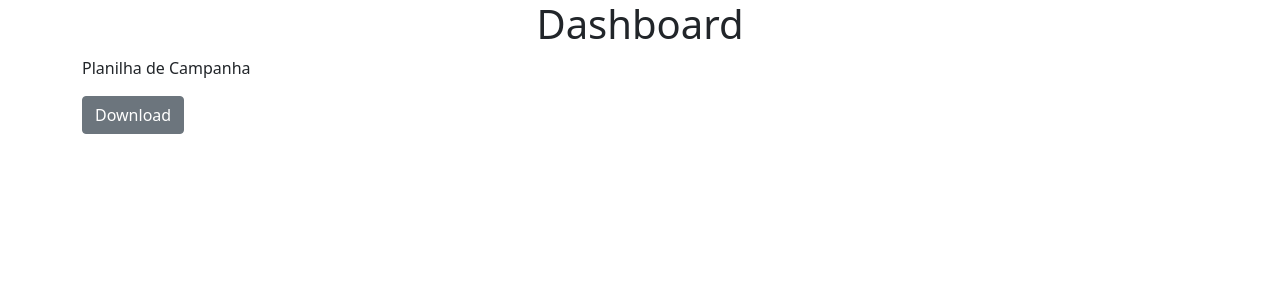
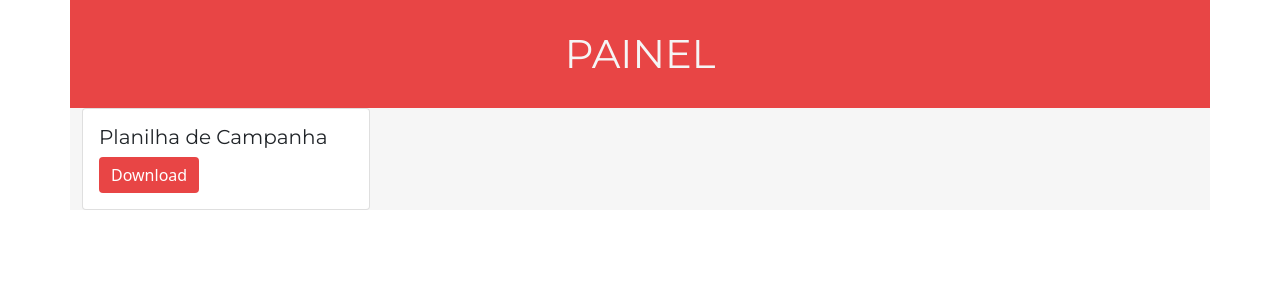
Before and after one commit to linharesrocha/django-dagg, a Django app: page / in a window 1280 px wide. Shown: the top 300 px of the page. Run offline with Django 4.2, Linux system fonts and the light colour scheme.

Commit message:
Alterando cores do painel e do card campanha

```diff
--- a/dashboard/static/dashboard/index.css
+++ b/dashboard/static/dashboard/index.css
@@ -1,3 +1,27 @@
-#dashboard {
+.container {
+    background-color: #F6F6F6;
+}
+
+h1, h2, h3, h4, h5, p, span {
+    font-family: 'Montserrat';
+}
+
+#header {
+    background-color: #E84545;
+}
+
+#header-titulo {
     text-align: center;
+    color: whitesmoke;
+    margin-top: 30px;
+    margin-bottom: 30px;
 }
+
+.btn {
+    background-color: #E84545;
+    border: none;
+}
+
+.btn:hover {
+    background-color: #E84545
+}
--- a/dashboard/templates/dashboard/index.html
+++ b/dashboard/templates/dashboard/index.html
@@ -2,35 +2,47 @@
 
 <!DOCTYPE html>
 <html lang="pt-BR">
+
 <head>
     <meta charset="UTF-8">
     <meta http-equiv="X-UA-Compatible" content="IE=edge">
     <meta name="viewport" content="width=device-width, initial-scale=1">
 
-    <link href="https://cdn.jsdelivr.net/npm/bootstrap@5.0.2/dist/css/bootstrap.min.css" rel="stylesheet" integrity="sha384-EVSTQN3/azprG1Anm3QDgpJLIm9Nao0Yz1ztcQTwFspd3yD65VohhpuuCOmLASjC" crossorigin="anonymous">
+    <link href='https://fonts.googleapis.com/css?family=Montserrat' rel='stylesheet'>
+    <link href="https://cdn.jsdelivr.net/npm/bootstrap@5.0.2/dist/css/bootstrap.min.css" rel="stylesheet"
+        integrity="sha384-EVSTQN3/azprG1Anm3QDgpJLIm9Nao0Yz1ztcQTwFspd3yD65VohhpuuCOmLASjC" crossorigin="anonymous">
     <link rel="stylesheet" href="{% static 'dashboard/index.css' %}">
 
-    <title>Dashboard</title>
+
+    <title>Painel</title>
 </head>
+
 <body>
-
     <div class="container">
-        <div class="row">
+        <div id="header" class="row">
             <div class="col">
-                <h1 id="dashboard">Dashboard</h1>
+                <h1 id="header-titulo">PAINEL</h1>
             </div>
         </div>
         <div class="row">
             <div class="col">
-                <p>Planilha de Campanha</p>
-                <form action="/gerar_excel/" method="post">
-                    <button id="planilha-campanha" type="submit" value="Gerar Excel" class="btn btn-secondary">Download</button>
-                    {% csrf_token %}
-                </form>
+                <div class="card" style="width: 18rem;">
+                    <div class="card-body">
+                        <h5 class="card-title">Planilha de Campanha</h5>
+                        <form action="/gerar_excel/" method="post">
+                            <button id="planilha-campanha" type="submit" value="Gerar Excel"
+                                class="btn btn-secondary">Download</button>
+                            {% csrf_token %}
+                        </form>
+                    </div>
+                </div>
             </div>
         </div>
     </div>
 
-    <script src="https://cdn.jsdelivr.net/npm/bootstrap@5.0.2/dist/js/bootstrap.bundle.min.js" integrity="sha384-MrcW6ZMFYlzcLA8Nl+NtUVF0sA7MsXsP1UyJoMp4YLEuNSfAP+JcXn/tWtIaxVXM" crossorigin="anonymous"></script>
+    <script src="https://cdn.jsdelivr.net/npm/bootstrap@5.0.2/dist/js/bootstrap.bundle.min.js"
+        integrity="sha384-MrcW6ZMFYlzcLA8Nl+NtUVF0sA7MsXsP1UyJoMp4YLEuNSfAP+JcXn/tWtIaxVXM"
+        crossorigin="anonymous"></script>
 </body>
+
 </html>
--- a/dashboard/views.py
+++ b/dashboard/views.py
@@ -1,7 +1,7 @@
 from django.shortcuts import render
 from django.http import HttpResponse
 from django.template import loader
-from .scripts.planilha_campanha import gerar_excel
+from scripts.planilha_campanha import gerar_excel
 
 def index(request):
     return render(request, 'dashboard/index.html')
```
Also changed, not shown: scripts/planilha_campanha.py (renamed from dashboard/scripts/planilha_campanha.py).
